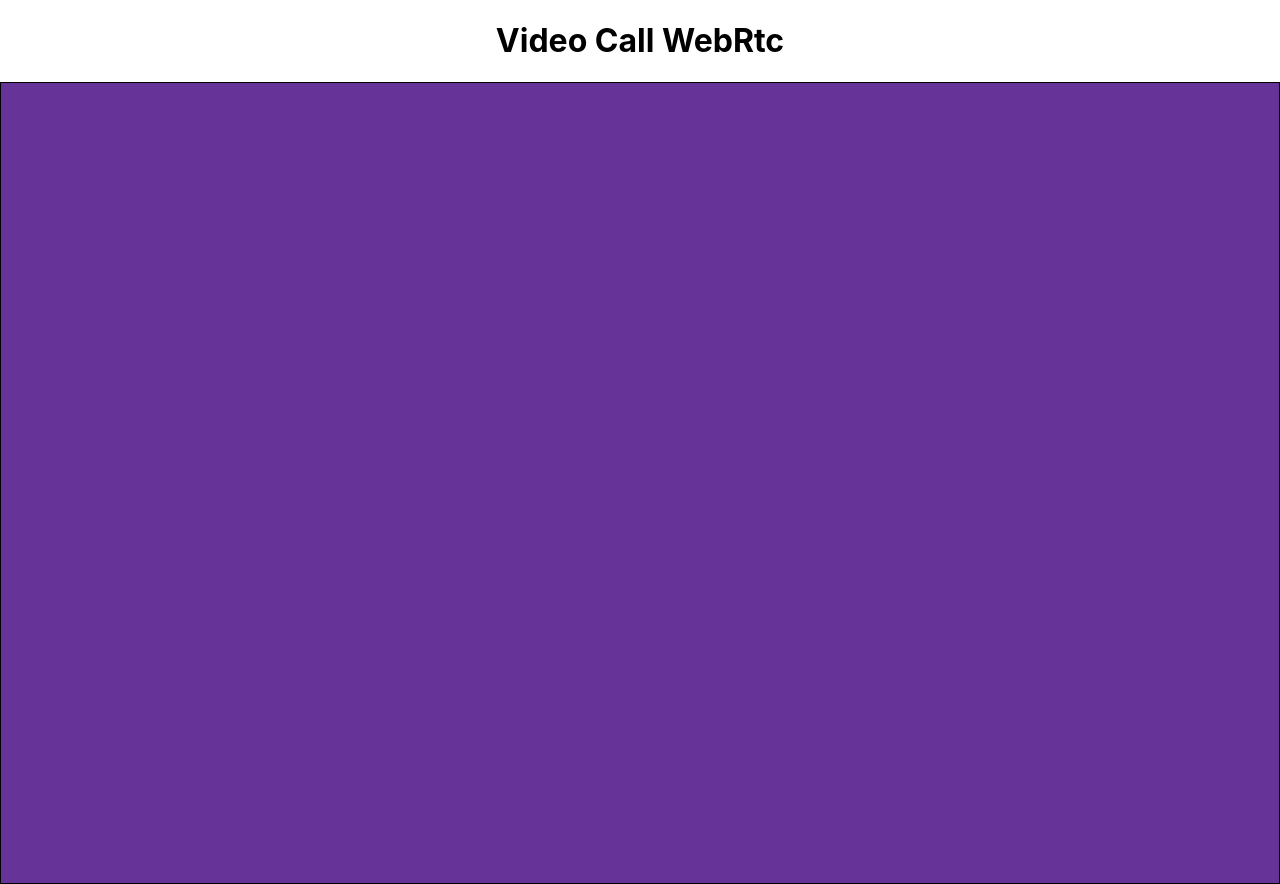
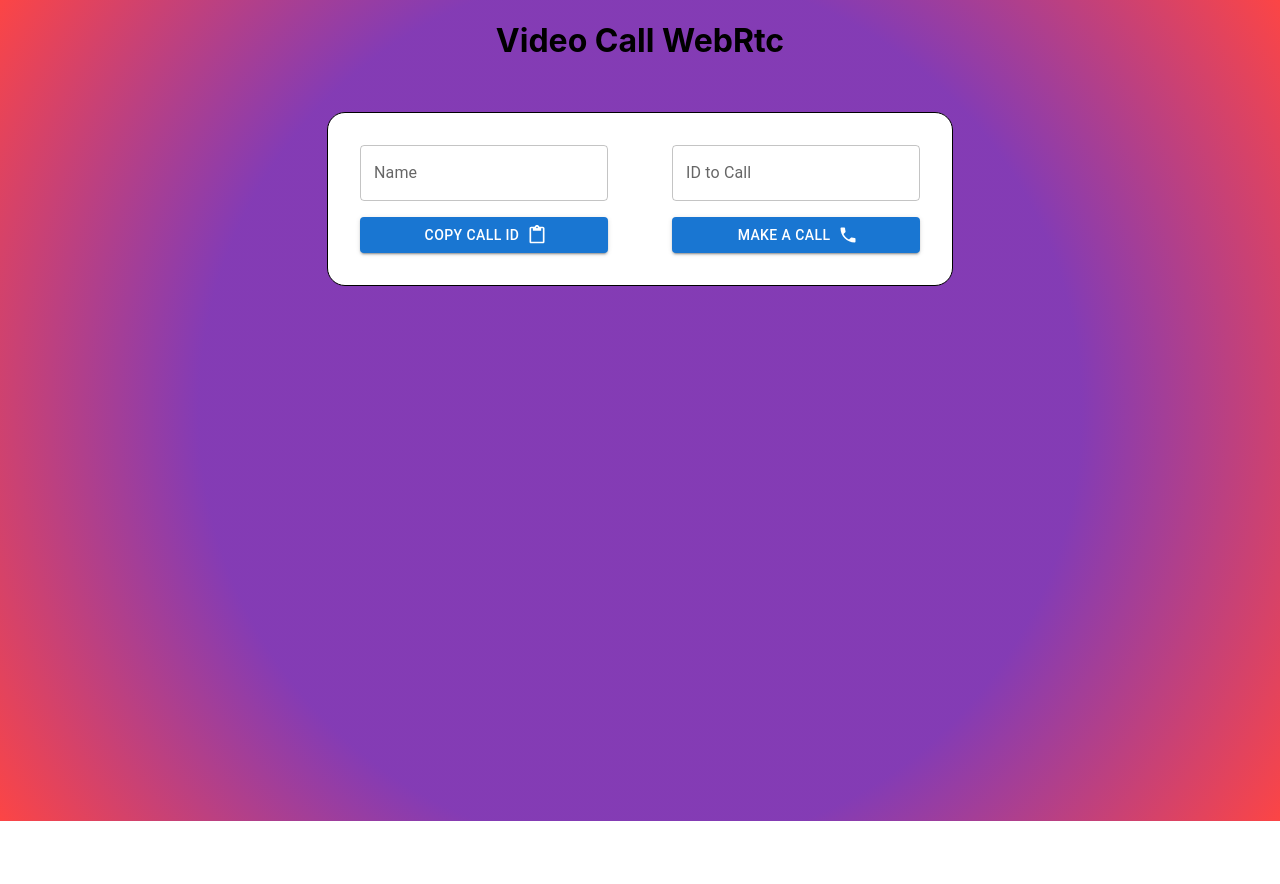
Before and after one commit to UmutFerhatYuksel/WebRCT, a React (Create React App) app in the folder webrtc-app/: page / in a window 1280 px wide. After the commit the page ends 821 px from the top, so only its background shows below. Built offline with nearby package versions, Linux system fonts and the light colour scheme; no server answers.

Commit message:
Local user video eklendi

```diff
--- a/package.json
+++ b/package.json
@@ -13,6 +13,8 @@
     "cors": "^2.8.5",
     "express": "^4.18.2",
     "nodemon": "^3.0.1",
-    "socket.io": "^4.7.2"
+    "simple-peer": "^9.11.1",
+    "socket.io": "^4.7.2",
+    "socket.io-client": "^4.7.2"
   }
 }
--- a/webrtc-app/src/AgoraClient.js
+++ /dev/null
@@ -1,5 +0,0 @@
-import AgoraRTC from "agora-rtc-sdk";
-
-const rtc=AgoraRTC.createClient({mode:"rtc",codec:'vp9'});
-
-export default rtc;
--- a/webrtc-app/src/AgoraConfig.js
+++ /dev/null
@@ -1,7 +0,0 @@
-const AgoraConfig={
-    appId:"56179767b70e4397a4af0913b5c5a20e",
-    sessionToken:"007eJxTYIgsqzT59O/yfq2wTq8recEKTQ0ThZ47hd7RimuXqE6SNVVgSE5MSzNNNTMxT020NEk1MUgySE0yN041skxJMjIwSLZkvCyb2hDIyPCUXYqJkQECQXxOhuSMxBLdovz8XAYGAJ5NH4M=",
-    chanelName:"chat-room"
-}
-
-export default AgoraConfig;
--- a/webrtc-app/src/App.js
+++ b/webrtc-app/src/App.js
@@ -1,18 +1,17 @@
 import VideoRoom from './Components/VideoRoom/VideoRoom';
 import './App.css';
 import { useEffect, useRef, useState } from 'react';
+import Controls from './Components/Controls/Controls';
+import React from 'react';
 
 function App() {
-
-  const refu=useRef();
-  const [client,setClient]=useState(null);
-  const[incall,setIncall]=useState(false);
-
 
   return (
     <div className="App">
         <h1>Video Call WebRtc</h1>
         <VideoRoom></VideoRoom>
+        <Controls></Controls>
+
     </div>
   );
 }
--- /dev/null
+++ b/webrtc-app/src/Components/Controls/Control.css
@@ -0,0 +1,12 @@
+.control-container{
+    width: fit-content;
+    height: fit-content;
+    margin: auto;
+    border: 1px solid black;
+    background: white;
+    border-radius: 18px;
+    margin-top:  30px;
+}
+.form-container{
+    display: flex;
+}
--- /dev/null
+++ b/webrtc-app/src/Components/Controls/Controls.js
@@ -0,0 +1,59 @@
+import { Box, Button, Paper, TextField } from "@mui/material";
+import { ContentPaste, Label, Phone, PhoneDisabled } from '@mui/icons-material'
+import React, { useContext, useState } from "react";
+import './Control.css';
+import { SocketContext } from "../../Context/SocketContext";
+
+
+
+
+const Controls = () => {
+    const { me, callAccepted, name, setName, callEnded, leaveCall, callUser, call, answercall } = useContext(SocketContext);
+
+    const copyToBoard = () => {
+        navigator.clipboard.writeText(me);
+    }
+    const [idToCall, setIdToCall] = useState('');
+
+    return (
+        <div className="control-container">
+            <form>
+                <div className="form-container">
+                    <Box grid sx={{ display: 'grid', m: 4 }}>
+                        <TextField value={name} onChange={(e) => setName(e.target.value)} fullWidth id="outlined-basic" label="Name" variant="outlined" />
+                        <Button fullWidth sx={{ m: "auto", mt: 2 }} onClick={copyToBoard} variant="contained" endIcon={<ContentPaste />}>Copy Call ID</Button>
+                    </Box>
+                    {callAccepted && !callEnded ? (
+                        <Box sx={{ display: 'grid', m: 4 }}>
+                            <Button sx={{ m: "auto", mt: 2 }} variant="contained" color="secondary" startIcon={<PhoneDisabled fontSize="large" />} fullWidth onClick={leaveCall} >
+                                Hang Up
+                            </Button>
+                        </Box>
+
+                    ) : (
+                        <Box grid sx={{ display: 'grid', m: 4 }}>
+                            <TextField value={idToCall} onChange={(e) => setIdToCall(e.target.value)} fullWidth id="outlined-basic" label="ID to Call" variant="outlined" />
+                            <Button fullWidth sx={{ m: "auto", mt: 2 }} onClick={() => callUser(idToCall)} variant="contained" endIcon={<Phone />}>Make a Call</Button>
+                        </Box>
+                    )}
+
+                    <div className="call-container">
+                        {call.isRecieved && !callAccepted && (
+                            <Box sx={{ display: 'grid', m: 4 }}>
+                                <h1>{call.name} is calling:</h1>
+                                <Button fullWidth sx={{ m: "auto" }} variant="contained" color="success" onClick={answercall}>
+                                    Answer
+                                </Button>
+                            </Box>
+
+                        )}
+
+                    </div>
+
+                </div>
+            </form>
+        </div>
+    )
+}
+
+export default Controls;
--- a/webrtc-app/src/Components/VideoRoom/VideoRoom.css
+++ b/webrtc-app/src/Components/VideoRoom/VideoRoom.css
@@ -1,21 +1,15 @@
 .main-container{
-    width: auto;
-    height: 100vh;
-    border: 1px solid black;
-    background: rebeccapurple;
+    width: fit-content;
+    height: fit-content;
     display: flex;
     justify-content: space-between;
     margin: auto;
+    background: white;
+    border: 1px solid;
+    border-radius: 18px;
 }
 
-.local-container{
-    width: 500px;
-    height: 500px;
-    margin: auto;
+
+.video-container{
+    display: flex;
 }
-
-.remote-container{
-    width: 500px;
-    height: 500px;
-    margin: auto;
-}
--- a/webrtc-app/src/Components/VideoRoom/VideoRoom.js
+++ b/webrtc-app/src/Components/VideoRoom/VideoRoom.js
@@ -1,20 +1,46 @@
-import React, { useContext, useEffect, useRef, useState } from 'react';
-import AgoraConfig from '../../AgoraConfig';
-import AgoraRTC from 'agora-rtc-sdk';
+import React, { useContext } from 'react';
 import './VideoRoom.css';
 import { SocketContext } from '../../Context/SocketContext';
 
-const VidoeRoom = () => {
-  const {name,callAccepted,myVideo,userVideo,callEnded,video,call}=useContext(SocketContext);
-  console.log(myVideo);
+const VideoRoom = () => {
+  const { name, callAccepted, myVideo, userVideo, callEnded, stream, call } = useContext(SocketContext);
+  console.log( myVideo);
+  console.log( userVideo);
 
-    return (
-      <div className='main-container'>
+
+
+
+
+
+  return (
+    <div className='video-container'>
+      {stream &&
+        <div className='main-container'>
+
           <div className='local-container'>
-              <video playsInline muted autoPlay ref={myVideo}></video>
+            <h2>{name}</h2>
+            <video id='my-video' height={"300px"} width={"500px"} playsInline muted autoPlay ref={myVideo}></video>
           </div>
-      </div>
-    );
-  };
 
-export default VidoeRoom;
+        </div>
+      }
+
+      {callAccepted && !callEnded &&
+        <div className='main-container'>
+          <h2>{call.name}</h2>
+          <div className='local-container' >
+            <video playsInline autoPlay ref={userVideo} id='user-video' height={"300px"} width={"500px"} ></video>
+          </div>
+        </div>
+      }
+
+
+
+
+
+    </div>
+
+  );
+};
+
+export default VideoRoom;
--- a/webrtc-app/src/Context/SocketContext.js
+++ b/webrtc-app/src/Context/SocketContext.js
@@ -7,29 +7,31 @@ const SocketContext=createContext();
 const socket=io("http://localhost:5000");
 
 const ContextProvider=({children})=>{
-    const [video, setvideo] = useState(null);
-    const [me, setme] = useState("");
-    const [call,setCall]=useState(null);
-    const[callAccept,setCallAccept]=useState(false);
-    const[callEnd,setCallEnd]=useState(false);
-    const [name,setName]=useState("");
+    const [stream, setStream] = useState(null);
+    const [me, setme] = useState('');
+    const [call,setCall]=useState({});
+    const[callAccepted,setCallAccepted]=useState(false);
+    const[callEnded,setCallEnded]=useState(false);
+    const [name,setName]=useState('');
 
+
+    const myVideo=useRef();
     const userVideo=useRef();
-    const myVideo=useRef();
     const connectionRef=useRef();
 
     useEffect(()=>{
         navigator.mediaDevices.getUserMedia({video:true,audio:true})
         .then((currentVideo)=>{
-            setvideo(currentVideo);
-
+            setStream(currentVideo);
+            if(myVideo.current){
                 myVideo.current.srcObject=currentVideo;
-
+            }
         });
 
-        socket.on('me',(id)=>{
-            setme(id);
-        });
+
+        socket.on('me',(id)=>
+            setme(id)
+        );
 
         socket.on('calluser',({from,name:callerName,signal})=>{
             setCall({isRecieved:true,from,name:callerName,signal})
@@ -38,9 +40,8 @@ const ContextProvider=({children})=>{
 
     const callUser=(id)=>{
 
-        setCallAccept(true);
 
-        const peer=new Peer({initiator:true,trickle:false,video});
+        const peer=new Peer({initiator:true,trickle:false,stream});
 
         peer.on('signal',(data)=>{
             socket.emit('calluser',{userToCall:id,signalData:data,from:me,name});
@@ -50,11 +51,14 @@ const ContextProvider=({children})=>{
             userVideo.current.srcObj=currentStream;
         });
 
-        socket.on('callaccepted',(signal)=>{
-            setCallAccept(true);
+
+        socket.on('callAccepted',(signal)=>{
+            setCallAccepted(true);
 
             peer.signal(signal);
-        })
+        });
+
+
 
         connectionRef.current=peer;
 
@@ -62,22 +66,25 @@ const ContextProvider=({children})=>{
     }
 
     const leaveCall=()=>{
-        setCallEnd(true);
+        setCallEnded(true);
 
         connectionRef.current.destroy();
+
+        window.location.reload();
     }
 
     const answercall=()=>{
-        setCallAccept(true);
+        setCallAccepted(true);
 
-        const peer=new Peer({initiator:false,trickle:false,video});
+        const peer=new Peer({initiator:false,trickle:false,stream});
 
         peer.on('signal',(data)=>{
-            socket.emit('answercall',{signal:data,to:call.to,video});
+            socket.emit('answercall',{signal:data,to:call.from,stream});
         });
 
         peer.on('stream',(currentStream)=>{
-            userVideo.current.srcObj=currentStream;
+                userVideo.current.srcObj=currentStream;
+
         });
 
         peer.signal(call.signal);
@@ -88,17 +95,19 @@ const ContextProvider=({children})=>{
   return(
     <SocketContext.Provider value={{
         call,
-        callAccept,
+        callAccepted,
         myVideo,
         userVideo,
         name,
         setName,
-        video,
-        callEnd,
+        stream,
+        callEnded,
         answercall,
         leaveCall,
         callUser,
-        connectionRef
+        connectionRef,
+        me,
+        setme
     }}>
         {children}
     </SocketContext.Provider>
--- a/webrtc-app/src/index.css
+++ b/webrtc-app/src/index.css
@@ -1,17 +1,25 @@
 body {
   margin: 0;
-  font-family: -apple-system, BlinkMacSystemFont, 'Segoe UI', 'Roboto', 'Oxygen',
-    'Ubuntu', 'Cantarell', 'Fira Sans', 'Droid Sans', 'Helvetica Neue',
+  font-family: -apple-system, BlinkMacSystemFont, "Segoe UI", "Roboto", "Oxygen",
+    "Ubuntu", "Cantarell", "Fira Sans", "Droid Sans", "Helvetica Neue",
     sans-serif;
   -webkit-font-smoothing: antialiased;
   -moz-osx-font-smoothing: grayscale;
+
+  background: rgb(131, 58, 180);
+  background: radial-gradient(
+    circle,
+    rgba(131, 58, 180, 0.9921218487394958) 58%,
+    rgba(252, 69, 69, 1) 100%
+  );
 }
 
 code {
-  font-family: source-code-pro, Menlo, Monaco, Consolas, 'Courier New',
+  font-family: source-code-pro, Menlo, Monaco, Consolas, "Courier New",
     monospace;
 }
 
-/* video{
+ video{
   position: relative!important;
-} */
+
+}
--- a/webrtc-app/src/index.js
+++ b/webrtc-app/src/index.js
@@ -5,11 +5,15 @@ import App from './App';
 import reportWebVitals from './reportWebVitals';
 import { ContextProvider } from './Context/SocketContext';
 
+
 const root = ReactDOM.createRoot(document.getElementById('root'));
 root.render(
-    <ContextProvider>
-        <App />
-    </ContextProvider>
+    <React.StrictMode>
+        <ContextProvider>
+            <App />
+        </ContextProvider>
+    </React.StrictMode>
+
 );
 
 // If you want to start measuring performance in your app, pass a function
```
Also changed, not shown: webrtc-app/package.json (+9 -3 lines), 2 other files (tests, documents, lock files or other folders).
